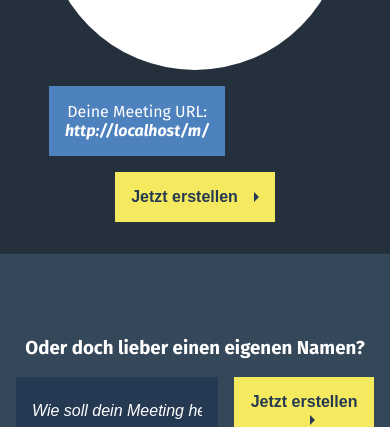
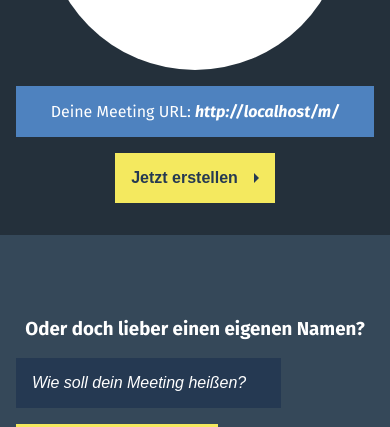
Before and after one commit to kreativ-los/meeting, a Vue app in the folder client/: page /m in a window 390 px wide. Shown: the part 435-862 px from the top of the page. Built offline with nearby package versions, Linux system fonts and the light colour scheme; no server answers.

Commit message:
Fix responsive bug

```diff
--- a/client/src/scss/modules/_grid.scss
+++ b/client/src/scss/modules/_grid.scss
@@ -18,34 +18,34 @@
   grid-gap: 1rem;
 
   .col {
-    @for $i from 1 to 12 {
+    @for $i from 1 to 13 {
       &--#{$i} {
-        grid-column-end: span #{$i};
+        grid-column-end: span #{$i + 2};
       }
     }
   }
 
   .col-offset {
-    @for $i from 1 to 12 {
+    @for $i from 1 to 13 {
       &--#{$i} {
-        grid-column-start: #{$i};
+        grid-column-start: #{$i + 2};
       }
     }
   }
 
   @include breakpoint(md up) {
     .col-md {
-      @for $i from 1 to 12 {
+      @for $i from 1 to 13 {
         &--#{$i} {
-          grid-column-end: span #{$i};
+          grid-column-end: span #{$i + 2};
         }
       }
     }
 
     .col-md-offset {
-      @for $i from 1 to 12 {
+      @for $i from 1 to 13 {
         &--#{$i} {
-          grid-column-start: #{$i};
+          grid-column-start: #{$i + 2};
         }
       }
     }
--- a/client/src/views/NewMeeting.vue
+++ b/client/src/views/NewMeeting.vue
@@ -12,7 +12,7 @@
       </div>
 
       <div class="grid">
-        <div class="col-offset--3 col--12 col-md--8">
+        <div class="col-md-offset--3 col--12 col-md--8">
           <div class="note note--info">
             Deine Meeting URL: <strong class="url"><router-link :to="{name: 'meeting', params: {meetingName: meetingName}}">{{ meetingUrl }}</router-link></strong>
           </div>
```
